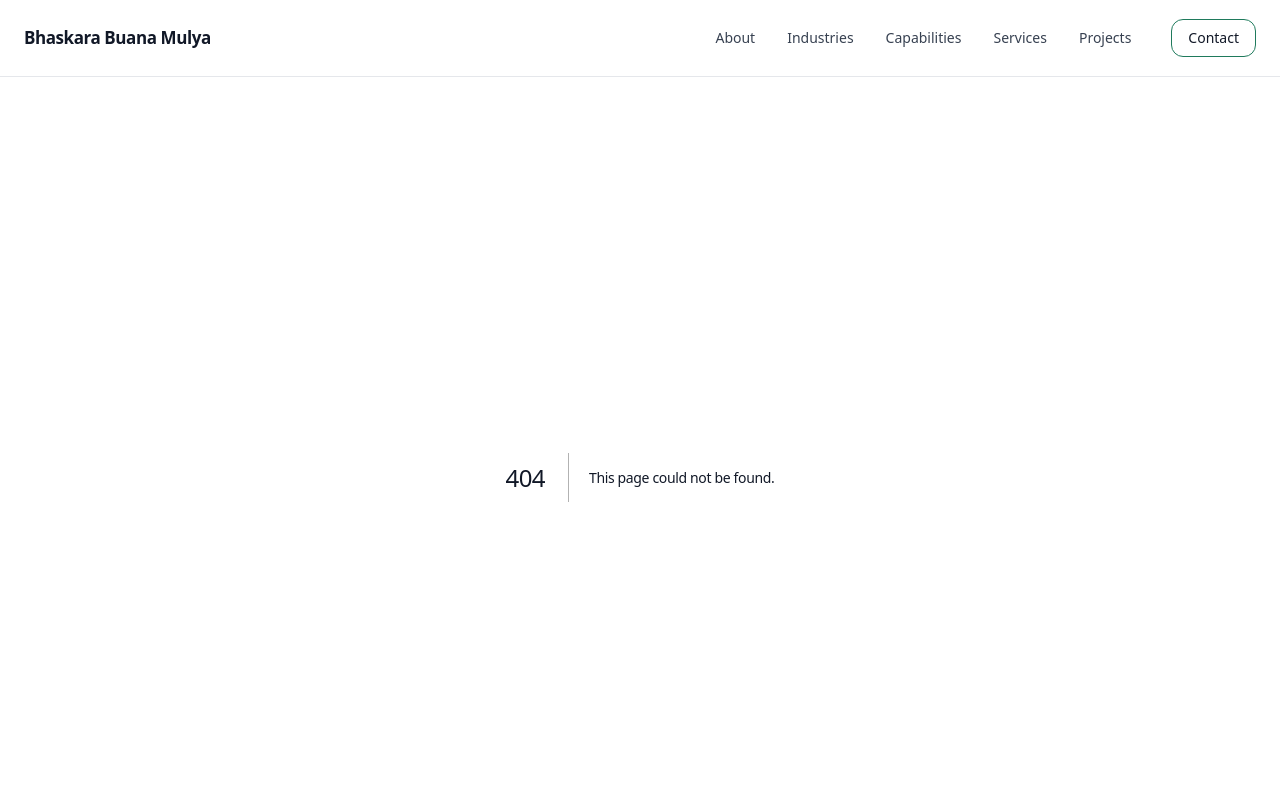
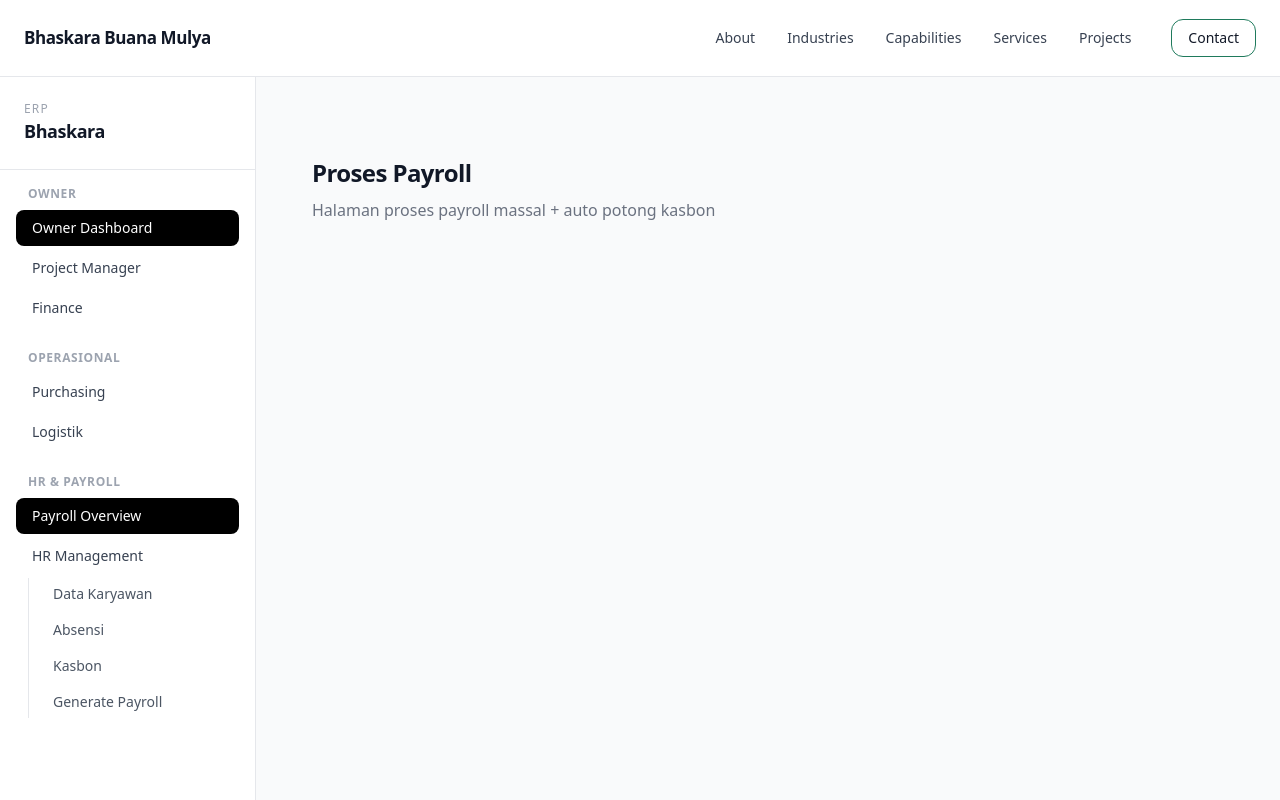
Before and after one commit to herlan-syihabudin/Bhaskara, a Next.js app: page /dashboard/payroll/gaji/process in a window 1280 px wide. Before the commit this address had no page. Shown: the top 800 px of the page. Built offline with nearby package versions, Linux system fonts and the light colour scheme.

Commit message:
Create page.tsx

```diff
--- /dev/null
+++ b/app/dashboard/payroll/gaji/process/page.tsx
@@ -0,0 +1,13 @@
+export default function PayrollProcessPage() {
+  return (
+    <section className="container-bbm py-12">
+      <h1 className="text-2xl font-semibold">
+        Proses Payroll
+      </h1>
+
+      <p className="text-gray-500 mt-2">
+        Halaman proses payroll massal + auto potong kasbon
+      </p>
+    </section>
+  );
+}
```
